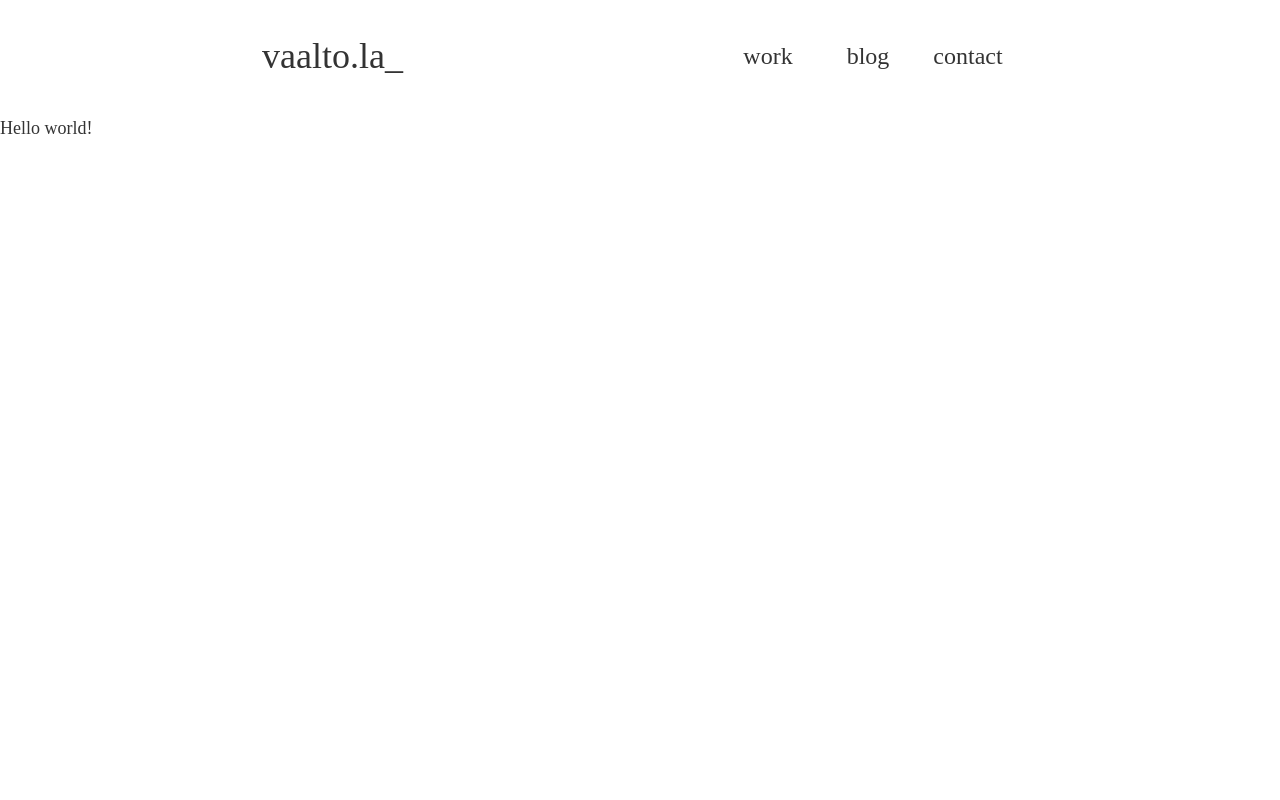
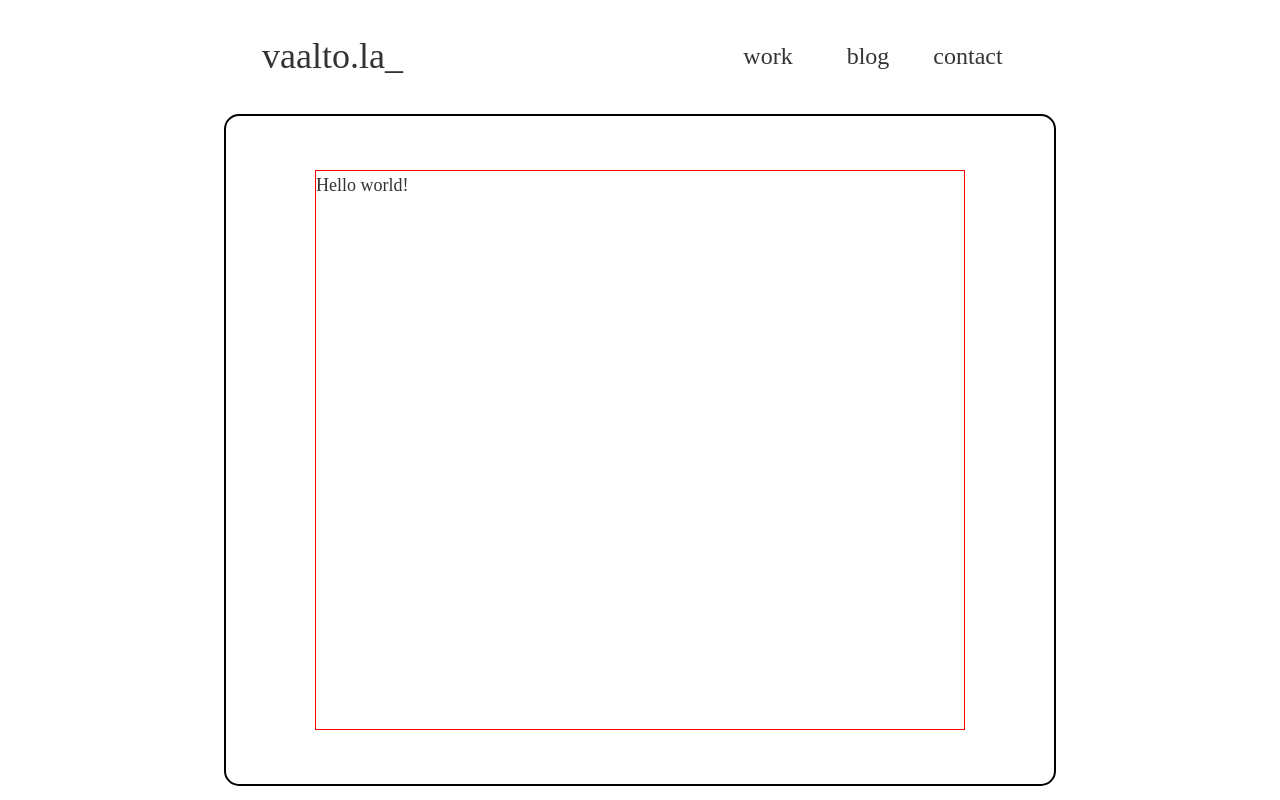
Before and after one commit to mvaaltola/www-19, a Gatsby site: page / in a window 1280 px wide. Built offline with nearby package versions, Linux system fonts and the light colour scheme; Gatsby itself is replaced by a stand-in of ours.

Commit message:
Add frame component that wraps content

```diff
--- /dev/null
+++ b/src/components/frame.js
@@ -0,0 +1,25 @@
+import React from "react"
+import styled from "styled-components"
+
+const FrameBox = styled.div`
+  max-width: 832px;
+  border-radius: 15px;
+  margin: 0px auto;
+  border: 2px solid black;
+`
+
+const ContentBox = styled.div`
+  max-width: 650px;
+  min-height: 70vh;
+  margin: 3em auto;
+  border: 1px solid red;
+
+`
+
+export default ({ children }) => (
+  <FrameBox>
+    <ContentBox>
+      {children}
+    </ContentBox>
+  </FrameBox>
+)
--- a/src/components/layout.js
+++ b/src/components/layout.js
@@ -1,6 +1,7 @@
 import React from "react"
 import styled from "styled-components"
 import Header from "./header"
+import Frame from "./frame"
 
 const Wrapper = styled.div`
   width: 100vw;
@@ -10,6 +11,8 @@ const Wrapper = styled.div`
 export default ({ children }) => (
   <Wrapper>
     <Header />
-    {children}
+    <Frame>
+      {children}
+    </Frame>
   </Wrapper>
 )
```
